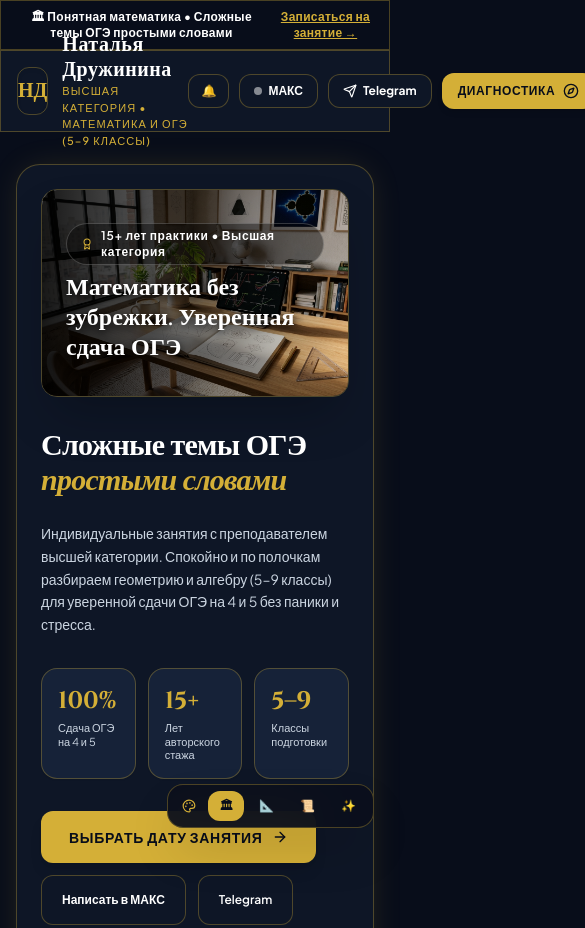
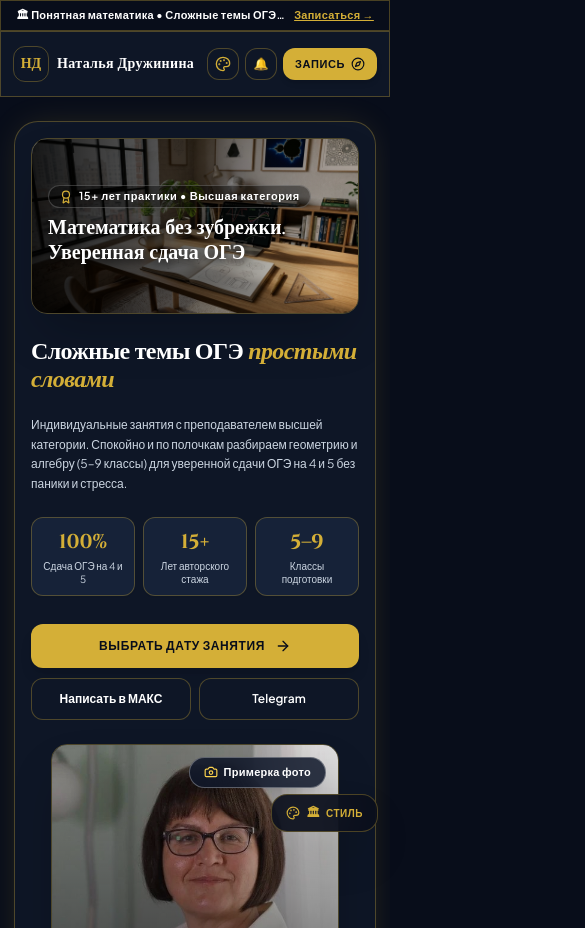
Before and after one commit to Sssunder/natalia-math, a plain HTML site: page index.html in a window 390 px wide. Shown: the top 928 px of the page, 585 px wide, since content can reach past the window. Drawn offline with nearby package versions, Linux system fonts and the light colour scheme.

Commit message:
fix: flawless mobile responsive layout, zero horizontal overflow, collapsible theme dock, and full-width touch CTA

```diff
--- a/index.html
+++ b/index.html
@@ -148,6 +148,13 @@
         ::-webkit-scrollbar-track { background: var(--scrollbar-track); }
         ::-webkit-scrollbar-thumb { background: var(--scrollbar-thumb); border-radius: 4px; }
 
+        /* --- Mobile Responsive Invariants --- */
+        html, body {
+            max-width: 100vw;
+            overflow-x: hidden;
+            position: relative;
+        }
+
         /* --- Global Bindings --- */
         body {
             background-color: var(--bg-page) !important;
@@ -402,9 +409,9 @@
     </div>
 
     <!-- Top Announcement Bar -->
-    <div id="topAnnouncement" class="py-2 px-4 text-xs font-semibold text-center tracking-wide flex items-center justify-center gap-2 border-b gold-border">
-        <span id="announcementText">🏛 Понятная математика • Сложные темы ОГЭ простыми словами</span>
-        <a href="#booking" class="text-gold font-bold underline hover:opacity-80 ml-1">Записаться на занятие &rarr;</a>
+    <div id="topAnnouncement" class="py-1.5 px-3 text-[11px] sm:text-xs font-semibold text-center tracking-wide flex flex-wrap items-center justify-center gap-x-2 gap-y-0.5 border-b gold-border">
+        <span id="announcementText" class="truncate max-w-[270px] sm:max-w-none">🏛 Понятная математика • Сложные темы ОГЭ простыми словами</span>
+        <a href="#booking" class="text-gold font-bold underline hover:opacity-80 flex-shrink-0">Записаться &rarr;</a>
     </div>
 
     <!-- CLIENT VIEW CONTAINER -->
@@ -412,24 +419,24 @@
 
         <!-- Top Navigation -->
         <header class="sticky top-0 z-40 backdrop-blur-md border-b gold-border">
-            <div class="max-w-5xl mx-auto px-4 sm:px-6 h-20 flex items-center justify-between">
+            <div class="max-w-5xl mx-auto px-3 sm:px-6 h-16 sm:h-20 flex items-center justify-between gap-2">
                 <!-- Brand Monogram -->
-                <div class="flex items-center gap-3.5">
-                    <div class="w-12 h-12 rounded-xl gold-border flex items-center justify-center text-gold font-display font-bold text-xl shadow-inner">
+                <div class="flex items-center gap-2 sm:gap-3.5 min-w-0">
+                    <div class="w-9 h-9 sm:w-12 sm:h-12 rounded-xl gold-border flex items-center justify-center text-gold font-display font-bold text-sm sm:text-xl shadow-inner flex-shrink-0">
                         НД
                     </div>
-                    <div>
-                        <span class="font-serif font-bold text-xl sm:text-2xl tracking-wide text-parchment-50 block leading-tight">
+                    <div class="min-w-0">
+                        <span class="font-serif font-bold text-sm sm:text-2xl tracking-wide text-parchment-50 block leading-tight whitespace-nowrap">
                             Наталья Дружинина
                         </span>
-                        <span class="text-[11px] uppercase tracking-widest text-gold font-medium block">
+                        <span class="text-[10px] sm:text-[11px] uppercase tracking-wider sm:tracking-widest text-gold font-medium hidden sm:block truncate">
                             Высшая категория • Математика и ОГЭ (5–9 классы)
                         </span>
                     </div>
                 </div>
 
                 <!-- Quick Messengers, Theme Selector & Header CTA -->
-                <div class="flex items-center gap-2.5 sm:gap-3">
+                <div class="flex items-center gap-1.5 sm:gap-3 flex-shrink-0">
 
                     <!-- Quick Theme Switcher Pill in Header (Desktop) -->
                     <div class="hidden lg:flex items-center gap-1 px-2.5 py-1.5 rounded-xl gold-border text-xs font-semibold shadow-sm">
@@ -443,93 +450,101 @@
                         <button onclick="setThemeVariant('emerald')" class="px-2 py-0.5 rounded-lg hover:text-gold transition-colors font-bold" title="Золотое Сечение">✨</button>
                     </div>
 
+                    <!-- Mobile Theme Trigger in Header -->
+                    <button onclick="toggleMobileThemeDock(true)" class="sm:hidden btn-secondary w-8 h-8 rounded-xl text-xs font-bold flex items-center justify-center p-1.5" title="Сменить стиль оформления">
+                        <i data-lucide="palette" class="w-4 h-4 text-gold"></i>
+                    </button>
+
                     <!-- Sound Toggle Button -->
-                    <button onclick="toggleSound()" id="soundToggleBtn" class="btn-secondary px-3 py-2 rounded-xl text-xs font-bold flex items-center gap-1.5 transition-all" title="Звуковые эффекты">
+                    <button onclick="toggleSound()" id="soundToggleBtn" class="btn-secondary w-8 h-8 sm:w-auto sm:h-auto p-1.5 sm:px-3 sm:py-2 rounded-xl text-xs font-bold flex items-center justify-center gap-1.5 transition-all" title="Звуковые эффекты">
                         <span>🔔</span>
-                        <span class="hidden sm:inline">Звук</span>
-                    </button>
-
-                    <!-- Messenger Button (Unified 2-Color Theme) -->
-                    <a href="https://max.ru/" target="_blank" title="Написать в МАКС" class="btn-secondary px-3.5 py-2 rounded-xl font-bold text-xs flex items-center gap-1.5 transition-all">
+                        <span class="hidden md:inline">Звук</span>
+                    </button>
+
+                    <!-- Messenger Button (Unified 2-Color Theme - Hidden on Mobile, Prominent in Hero) -->
+                    <a href="https://max.ru/" target="_blank" title="Написать в МАКС" class="hidden sm:flex btn-secondary px-3.5 py-2 rounded-xl font-bold text-xs items-center gap-1.5 transition-all">
                         <span class="w-2 h-2 rounded-full bg-current animate-pulse"></span>
                         <span>МАКС</span>
                     </a>
 
-                    <!-- Telegram Button (Unified 2-Color Theme) -->
-                    <a href="https://t.me/" target="_blank" title="Написать в Telegram" class="btn-secondary px-3.5 py-2 rounded-xl font-bold text-xs flex items-center gap-1.5 transition-all">
+                    <!-- Telegram Button (Unified 2-Color Theme - Hidden on Mobile, Prominent in Hero) -->
+                    <a href="https://t.me/" target="_blank" title="Написать в Telegram" class="hidden sm:flex btn-secondary px-3.5 py-2 rounded-xl font-bold text-xs items-center gap-1.5 transition-all">
                         <i data-lucide="send" class="w-3.5 h-3.5"></i>
                         <span>Telegram</span>
                     </a>
 
-                    <a href="#booking" class="btn-primary px-4 sm:px-5 py-2.5 rounded-xl font-bold text-xs uppercase tracking-wider shadow-md transition-all flex items-center gap-2">
-                        <span>Диагностика</span>
-                        <i data-lucide="compass" class="w-4 h-4"></i>
+                    <a href="#booking" class="btn-primary px-3 sm:px-5 py-2 sm:py-2.5 rounded-xl font-bold text-xs uppercase tracking-wider shadow-md transition-all flex items-center gap-1.5">
+                        <span class="hidden sm:inline">Диагностика</span>
+                        <span class="sm:hidden text-[11px] font-black">Запись</span>
+                        <i data-lucide="compass" class="w-3.5 h-3.5 sm:w-4 sm:h-4"></i>
                     </a>
                 </div>
             </div>
         </header>
 
-        <main class="max-w-5xl mx-auto px-4 sm:px-6 py-8 space-y-16">
+        <main class="max-w-5xl mx-auto px-3.5 sm:px-6 py-6 sm:py-8 space-y-12 sm:space-y-16 pb-28 sm:pb-16">
 
             <!-- HERO SECTION WITH CINEMATIC BANNER -->
-            <section class="rounded-3xl bg-navy-800 gold-border p-6 sm:p-10 gold-glow relative overflow-hidden">
+            <section class="rounded-3xl bg-navy-800 gold-border p-4 sm:p-10 gold-glow relative overflow-hidden">
 
                 <!-- Inspiring Modern Loft Workspace Banner -->
-                <div class="relative w-full h-52 sm:h-64 rounded-2xl overflow-hidden mb-8 gold-border shadow-2xl">
+                <div class="relative w-full h-44 sm:h-64 rounded-2xl overflow-hidden mb-6 sm:mb-8 gold-border shadow-2xl">
                     <img src="assets/hero_banner.jpg" alt="Современное вдохновляющее рабочее пространство и чертежи" class="w-full h-full object-cover">
-                    <div class="absolute inset-0 bg-gradient-to-r from-black/90 via-black/55 to-transparent flex items-center p-6 sm:p-10">
-                        <div class="max-w-lg text-white space-y-2">
-                            <div class="inline-flex items-center gap-2 px-3.5 py-1 rounded-full bg-black/40 border border-white/20 text-white text-xs font-semibold tracking-wider">
+                    <div class="absolute inset-0 bg-gradient-to-r from-black/90 via-black/55 to-transparent flex items-center p-4 sm:p-10">
+                        <div class="max-w-lg text-white space-y-1.5 sm:space-y-2">
+                            <div class="inline-flex items-center gap-1.5 px-2.5 sm:px-3.5 py-0.5 sm:py-1 rounded-full bg-black/40 border border-white/20 text-white text-[11px] sm:text-xs font-semibold tracking-wider">
                                 <i data-lucide="award" class="w-3.5 h-3.5 text-gold"></i>
                                 <span>15+ лет практики • Высшая категория</span>
                             </div>
-                            <h2 id="heroSubtitle" class="font-serif text-2xl sm:text-3xl font-bold leading-tight !text-white drop-shadow-md">
+                            <h2 id="heroSubtitle" class="font-serif text-xl sm:text-3xl font-bold leading-tight !text-white drop-shadow-md">
                                 Математика без зубрежки. Уверенная сдача ОГЭ
                             </h2>
                         </div>
                     </div>
                 </div>
 
-                <div class="grid grid-cols-1 lg:grid-cols-12 gap-10 items-center relative z-10">
+                <div class="grid grid-cols-1 lg:grid-cols-12 gap-6 sm:gap-10 items-center relative z-10">
 
                     <!-- Left: Credentials & Pitch -->
-                    <div class="lg:col-span-7 space-y-6">
-                        <h1 class="font-serif text-3xl sm:text-5xl font-bold text-parchment-50 leading-[1.15] tracking-tight">
+                    <div class="lg:col-span-7 space-y-5 sm:space-y-6">
+                        <h1 class="font-serif text-2xl sm:text-5xl font-bold text-parchment-50 leading-[1.2] sm:leading-[1.15] tracking-tight">
                             Сложные темы ОГЭ <span class="text-gold italic font-serif">простыми словами</span>
                         </h1>
 
-                        <p class="text-sm sm:text-base text-slate-300 leading-relaxed font-normal">
+                        <p class="text-xs sm:text-base text-slate-300 leading-relaxed font-normal">
                             Индивидуальные занятия с преподавателем высшей категории. Спокойно и по полочкам разбираем геометрию и алгебру (5–9 классы) для уверенной сдачи ОГЭ на 4 и 5 без паники и стресса.
                         </p>
 
                         <!-- Trust Stats Ribbon (Clean 2-Color Architecture) -->
-                        <div class="grid grid-cols-3 gap-3 pt-2">
-                            <div class="p-4 rounded-2xl bg-navy-700 gold-border shadow-sm">
-                                <div class="font-display text-2xl sm:text-3xl font-bold text-gold">100%</div>
-                                <div class="text-[11px] text-slate-300 leading-tight mt-1">Сдача ОГЭ на 4 и 5</div>
-                            </div>
-                            <div class="p-4 rounded-2xl bg-navy-700 gold-border shadow-sm">
-                                <div class="font-display text-2xl sm:text-3xl font-bold text-gold">15+</div>
-                                <div class="text-[11px] text-slate-300 leading-tight mt-1">Лет авторского стажа</div>
-                            </div>
-                            <div class="p-4 rounded-2xl bg-navy-700 gold-border shadow-sm">
-                                <div class="font-display text-2xl sm:text-3xl font-bold text-gold">5–9</div>
-                                <div class="text-[11px] text-slate-300 leading-tight mt-1">Классы подготовки</div>
-                            </div>
-                        </div>
-
-                        <!-- CTA Buttons (Strict 2-Color Alignment) -->
-                        <div class="flex flex-wrap items-center gap-3 pt-2">
-                            <a href="#booking" class="btn-primary px-7 py-4 rounded-xl font-extrabold text-sm uppercase tracking-wider shadow-lg transition-all flex items-center gap-2.5">
+                        <div class="grid grid-cols-3 gap-2 sm:gap-3 pt-1">
+                            <div class="p-2.5 sm:p-4 rounded-xl sm:rounded-2xl bg-navy-700 gold-border shadow-sm text-center sm:text-left">
+                                <div class="font-display text-xl sm:text-3xl font-bold text-gold">100%</div>
+                                <div class="text-[10px] sm:text-[11px] text-slate-300 leading-tight mt-1">Сдача ОГЭ на 4 и 5</div>
+                            </div>
+                            <div class="p-2.5 sm:p-4 rounded-xl sm:rounded-2xl bg-navy-700 gold-border shadow-sm text-center sm:text-left">
+                                <div class="font-display text-xl sm:text-3xl font-bold text-gold">15+</div>
+                                <div class="text-[10px] sm:text-[11px] text-slate-300 leading-tight mt-1">Лет авторского стажа</div>
+                            </div>
+                            <div class="p-2.5 sm:p-4 rounded-xl sm:rounded-2xl bg-navy-700 gold-border shadow-sm text-center sm:text-left">
+                                <div class="font-display text-xl sm:text-3xl font-bold text-gold">5–9</div>
+                                <div class="text-[10px] sm:text-[11px] text-slate-300 leading-tight mt-1">Классы подготовки</div>
+                            </div>
+                        </div>
+
+                        <!-- CTA Buttons (Responsive Mobile + Desktop) -->
+                        <div class="flex flex-wrap items-center gap-2.5 sm:gap-3 pt-2">
+                            <a href="#booking" class="btn-primary w-full sm:w-auto px-6 py-3.5 sm:px-7 sm:py-4 rounded-xl font-extrabold text-xs sm:text-sm uppercase tracking-wider shadow-lg transition-all flex items-center justify-center gap-2.5">
                                 <span>Выбрать дату занятия</span>
                                 <i data-lucide="arrow-right" class="w-4 h-4"></i>
                             </a>
-                            <a href="https://max.ru/" target="_blank" class="btn-secondary px-5 py-4 rounded-xl font-bold text-xs flex items-center gap-2 transition-colors">
+                            <div class="flex items-center gap-2 w-full sm:w-auto">
+                                <a href="https://max.ru/" target="_blank" class="btn-secondary flex-1 sm:flex-initial px-4 py-3 sm:px-5 sm:py-4 rounded-xl font-bold text-xs flex items-center justify-center gap-2 transition-colors">
                                     <span>Написать в МАКС</span>
                                 </a>
-                            <a href="https://t.me/" target="_blank" class="btn-secondary px-5 py-4 rounded-xl font-semibold text-xs flex items-center gap-2 transition-colors">
+                                <a href="https://t.me/" target="_blank" class="btn-secondary flex-1 sm:flex-initial px-4 py-3 sm:px-5 sm:py-4 rounded-xl font-semibold text-xs flex items-center justify-center gap-2 transition-colors">
                                     <span>Telegram</span>
                                 </a>
+                            </div>
                         </div>
                     </div>
 
@@ -849,12 +864,12 @@
                 </div>
 
                 <!-- 1. DYNAMIC HORIZONTAL DAYS SCROLL (14 Days) -->
-                <div>
+                <div class="min-w-0 max-w-full overflow-hidden">
                     <div class="flex items-center justify-between mb-2">
                         <label class="text-xs font-bold uppercase tracking-wider text-gold">1. Выберите дату (ближайшие 14 дней)</label>
                         <span class="text-[11px] text-slate-400 font-semibold" id="currentSelectedMonth">Ноябрь 2026</span>
                     </div>
-                    <div id="daysScroll" class="flex gap-2 overflow-x-auto pb-2 scroll-smooth">
+                    <div id="daysScroll" class="flex gap-2 overflow-x-auto pb-2 scroll-smooth max-w-full">
                         <!-- Populated by JS -->
                     </div>
                 </div>
@@ -1211,27 +1226,41 @@
     </div>
 
     <!-- FLOATING THEME SWITCHER DOCK (4 VARIANTS) -->
-    <aside id="themeSwitcherDock" aria-label="Переключатель стиля оформления" class="theme-dock fixed bottom-4 right-4 z-40 flex items-center gap-1 p-1.5 rounded-2xl backdrop-blur-xl border shadow-2xl transition-all duration-300">
+    <aside id="themeSwitcherDock" aria-label="Переключатель стиля оформления" class="theme-dock fixed bottom-3 right-3 sm:bottom-4 sm:right-4 z-40 p-1 sm:p-1.5 rounded-2xl backdrop-blur-xl border shadow-2xl transition-all duration-300">
+        <!-- Mobile Collapsed Pill (default on mobile: takes minimal 75px footprint in corner, never covers stats) -->
+        <button onclick="toggleMobileThemeDock(true)" id="mobileThemeTrigger" class="sm:hidden flex items-center gap-1.5 px-2.5 py-1.5 rounded-xl text-xs font-bold text-gold" title="Сменить стиль">
+            <i data-lucide="palette" class="w-3.5 h-3.5"></i>
+            <span id="activeThemeEmoji">🏛</span>
+            <span class="text-[10px] uppercase font-bold tracking-wider">Стиль</span>
+        </button>
+
+        <!-- Expanded Theme Controls (always visible on sm+, expandable on mobile) -->
+        <div id="themeControlsContent" class="hidden sm:flex items-center gap-1">
             <div class="theme-dock-label flex items-center gap-1 px-2 py-1 text-xs font-bold text-gold">
                 <i data-lucide="palette" class="w-3.5 h-3.5"></i>
-            <span class="hidden sm:inline">Стиль:</span>
+                <span class="hidden md:inline">Стиль:</span>
             </div>
             <div class="flex items-center gap-1">
-            <button onclick="setThemeVariant('academic')" id="themeBtn_academic" class="theme-switch-btn px-2.5 py-1.5 rounded-xl text-xs font-bold transition-all flex items-center gap-1" title="Академический Оксфорд (Тёмно-синий, античное золото)">
+                <button onclick="setThemeVariant('academic')" id="themeBtn_academic" class="theme-switch-btn px-2.5 py-1.5 rounded-xl text-xs font-bold transition-all flex items-center gap-1" title="Академический Оксфорд">
                     <span>🏛</span>
                     <span class="hidden lg:inline">Оксфорд</span>
                 </button>
-            <button onclick="setThemeVariant('minimal')" id="themeBtn_minimal" class="theme-switch-btn px-2.5 py-1.5 rounded-xl text-xs font-bold transition-all flex items-center gap-1" title="Швейцарский Минимализм (Обсидиан, сапфир, неон)">
+                <button onclick="setThemeVariant('minimal')" id="themeBtn_minimal" class="theme-switch-btn px-2.5 py-1.5 rounded-xl text-xs font-bold transition-all flex items-center gap-1" title="Швейцарский Минимализм">
                     <span>📐</span>
                     <span class="hidden lg:inline">Минимал</span>
                 </button>
-            <button onclick="setThemeVariant('light')" id="themeBtn_light" class="theme-switch-btn px-2.5 py-1.5 rounded-xl text-xs font-bold transition-all flex items-center gap-1" title="Светлый Кабинет (Слоновая кость, чернила, тёплая бронза)">
+                <button onclick="setThemeVariant('light')" id="themeBtn_light" class="theme-switch-btn px-2.5 py-1.5 rounded-xl text-xs font-bold transition-all flex items-center gap-1" title="Светлый Кабинет">
                     <span>📜</span>
                     <span class="hidden lg:inline">Светлый</span>
                 </button>
-            <button onclick="setThemeVariant('emerald')" id="themeBtn_emerald" class="theme-switch-btn px-2.5 py-1.5 rounded-xl text-xs font-bold transition-all flex items-center gap-1" title="Золотое Сечение (Малахит, стереометрия, янтарь)">
+                <button onclick="setThemeVariant('emerald')" id="themeBtn_emerald" class="theme-switch-btn px-2.5 py-1.5 rounded-xl text-xs font-bold transition-all flex items-center gap-1" title="Золотое Сечение">
                     <span>✨</span>
                     <span class="hidden lg:inline">Изумруд</span>
+                </button>
+            </div>
+            <!-- Close button for mobile -->
+            <button onclick="toggleMobileThemeDock(false)" class="sm:hidden p-1 text-slate-400 hover:text-white rounded-lg transition-colors ml-0.5" title="Свернуть">
+                <i data-lucide="x" class="w-3.5 h-3.5"></i>
             </button>
         </div>
     </aside>
@@ -1337,6 +1366,21 @@
             }
         };
 
+        function toggleMobileThemeDock(show) {
+            const trigger = document.getElementById('mobileThemeTrigger');
+            const controls = document.getElementById('themeControlsContent');
+            if (!trigger || !controls) return;
+            if (show) {
+                trigger.classList.add('hidden');
+                controls.classList.remove('hidden');
+                controls.classList.add('flex');
+            } else {
+                controls.classList.add('hidden');
+                controls.classList.remove('flex');
+                trigger.classList.remove('hidden');
+            }
+        }
+
         function setThemeVariant(themeId) {
             if (!THEME_DATA[themeId]) themeId = 'academic';
             document.documentElement.setAttribute('data-theme', themeId);
@@ -1349,6 +1393,10 @@
             });
             const activeBtn = document.getElementById('themeBtn_' + themeId);
             if (activeBtn) activeBtn.classList.add('active');
+
+            const emojis = { academic: '🏛', minimal: '📐', light: '📜', emerald: '✨' };
+            const emojiEl = document.getElementById('activeThemeEmoji');
+            if (emojiEl && emojis[themeId]) emojiEl.innerText = emojis[themeId];
 
             const meta = THEME_DATA[themeId];
             const subEl = document.getElementById('heroSubtitle');
```
Lines whose indentation alone changed are shown as unchanged.
